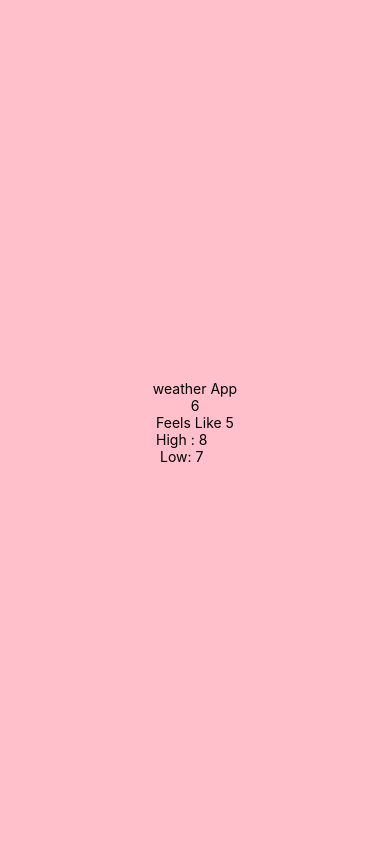
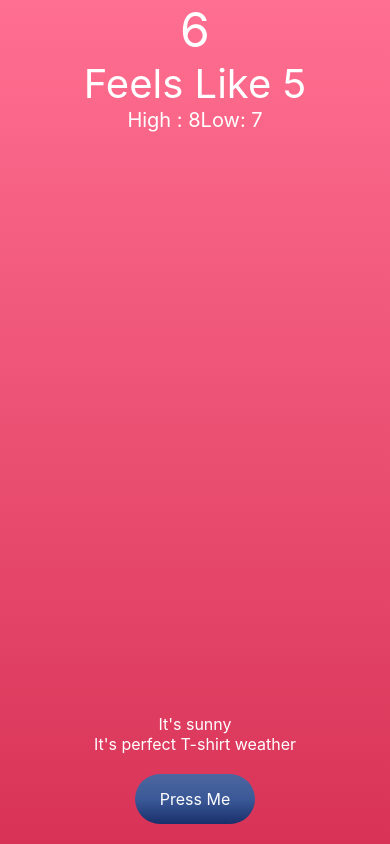
Before and after one commit to abrahamt17/Weather-app, a React Native app: screen / in a window 390 px wide. Built offline with nearby package versions, Linux system fonts and the light colour scheme.

Commit message:
gradient bg

```diff
--- a/App.js
+++ b/App.js
@@ -1,35 +1,96 @@
+// App.js
+
+import React from 'react';
+import { SafeAreaView, StyleSheet, Text, View, TouchableOpacity } from 'react-native';
+import { LinearGradient } from 'expo-linear-gradient';
 import { StatusBar } from 'expo-status-bar';
-import { SafeAreaView, StyleSheet, Text, View } from 'react-native';
 
 export default function App() {
   return (
-  <SafeAreaView style={styles.wrapper}>
+    <LinearGradient
+      colors={['#FF6F91', '#D83357']}
+      style={styles.wrapper}
+    >
+      <SafeAreaView style={styles.wrapper}>
       <View style={styles.container} >
-      <Text>weather App</Text>
-      <Text style={styles.feels}>6</Text>
-      <View style ={styles.highlowwrapper}>
-      <Text style ={styles.feels}>Feels Like 5</Text>
-      <Text style ={styles.highlow}>High : 8 </Text>
-      <Text  style ={styles.highlow}> Low: 7</Text>
-      </View>
-      {/* <StatusBar style="auto" /> */}
-    </View>
-    </SafeAreaView>
-
+          <Text style={styles.temp}>6</Text>
+          <Text style={styles.feels}>Feels Like 5</Text>
+          <View style={styles.highlowwrapper}>
+            <Text style={styles.highlow}>High : 8</Text>
+            <Text style={styles.highlow}>Low: 7</Text>
+          </View>
+        </View>
+        <View style={styles.bodywrapper}>
+          <Text style={styles.bodyText}>It's sunny</Text>
+          <Text style={styles.bodyText}>It's perfect T-shirt weather</Text>
+          <TouchableOpacity style={styles.buttonContainer}>
+            <LinearGradient
+              colors={['#4c669f', '#3b5998', '#192f6a']}
+              style={styles.button}
+            >
+              <Text style={styles.buttonText}>Press Me</Text>
+            </LinearGradient>
+          </TouchableOpacity>
+        </View>
+        {/* <StatusBar style='autoo'></StatusBar> */}
+      </SafeAreaView>
+    </LinearGradient>
   );
 }
 
-
 const styles = StyleSheet.create({
-  container : {
-
-    backgroundColor:"pink",
+  wrapper: {
+    flex: 1,
+  },
+  autoo:{
+    backgroundColor:'blue'
+  },
+  container: {
     alignItems: 'center',
-    flex : 1,
-    justifyContent :'center',
-
+    flex: 1,
   },
-  wrapper:{
-    flex:1.
-  }
-})
+  temp: {
+    fontSize: 48,
+    color: 'white',
+  },
+  feels: {
+    fontSize: 40,
+    color: 'white',
+  },
+  highlowwrapper: {
+    flexDirection: 'row',
+  },
+  highlow: {
+    fontSize: 20,
+    color: 'white',
+  },
+  bodywrapper: {
+    alignItems: 'center',
+    padding: 20,
+  },
+  bodyText: {
+    fontSize: 16,
+    color: '#fff',
+  },
+  gradientTextWrapper: {
+    alignItems: 'center',
+  },
+  transparentText: {
+    backgroundColor: 'black',
+  },
+  buttonContainer: {
+    marginTop: 20,
+    borderRadius: 25,
+  },
+  button: {
+    paddingVertical: 15,
+    paddingHorizontal: 25,
+    borderRadius: 25,
+    alignItems: 'center',
+  },
+  buttonText: {
+    fontSize: 16,
+    color: '#fff',
+    textAlign: 'center',
+  },
+});
--- a/package.json
+++ b/package.json
@@ -12,7 +12,8 @@
     "expo": "~51.0.21",
     "expo-status-bar": "~1.12.1",
     "react": "18.2.0",
-    "react-native": "0.74.3"
+    "react-native": "0.74.3",
+    "expo-linear-gradient": "~13.0.2"
   },
   "devDependencies": {
     "@babel/core": "^7.20.0"
```
Also changed, not shown: 1 other file (tests, documents, lock files or other folders).
